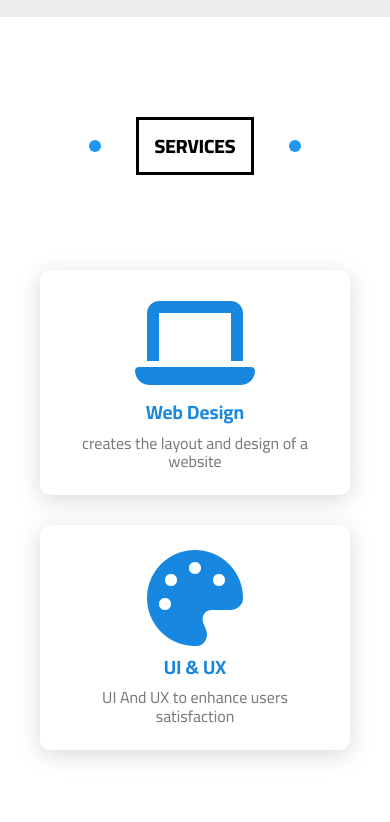
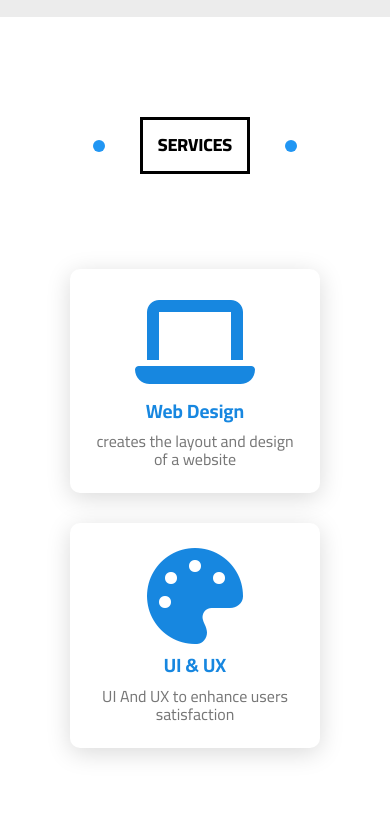
Before and after one commit to sherifshoukryalqwatly/Sherif-Shoukrii-Portfolio, a plain HTML site: page index.html in a window 390 px wide. Shown: the part 902-1724 px from the top of the page. Drawn offline with Linux system fonts and the light colour scheme.

Commit message:
Edit Css File

```diff
--- a/css/main.css
+++ b/css/main.css
@@ -40,7 +40,7 @@
 }
 @media (max-width: 991px) {
     .title {
-        font-size: 1.2em;
+        font-size: 1.1em;
     }
 }
 .title::after,
@@ -504,7 +504,7 @@
 }
 @media (max-width: 991px) {
     .services .content .card {
-        width: 350px;
+        width: 250px;
     }
 }
 .services .content .card:hover {
```
